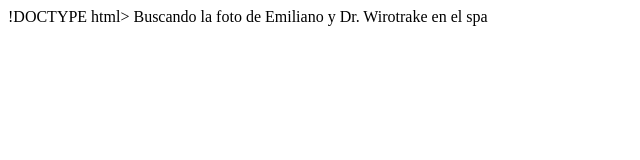
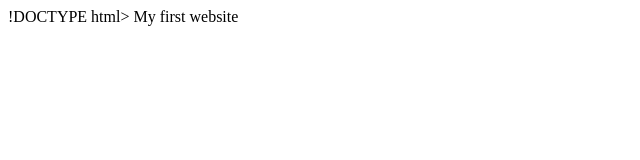
Before and after one commit to Delrosario18/delrosario18.github.io, a plain HTML site: page index.html in a window 1280 px wide. Shown: the whole page, without its empty margins (0-640 px from the left). Drawn offline with Linux system fonts and the light colour scheme.

Commit message:
First website

```diff
--- a/index.html
+++ b/index.html
@@ -4,6 +4,11 @@
 	<title>My awesome webpage</title>
 </head>
 <body>
-Buscando la foto de Emiliano y Dr. Wirotrake en el spa
+
+
+My first website
+
+
+
 </body>
 </html>
```
